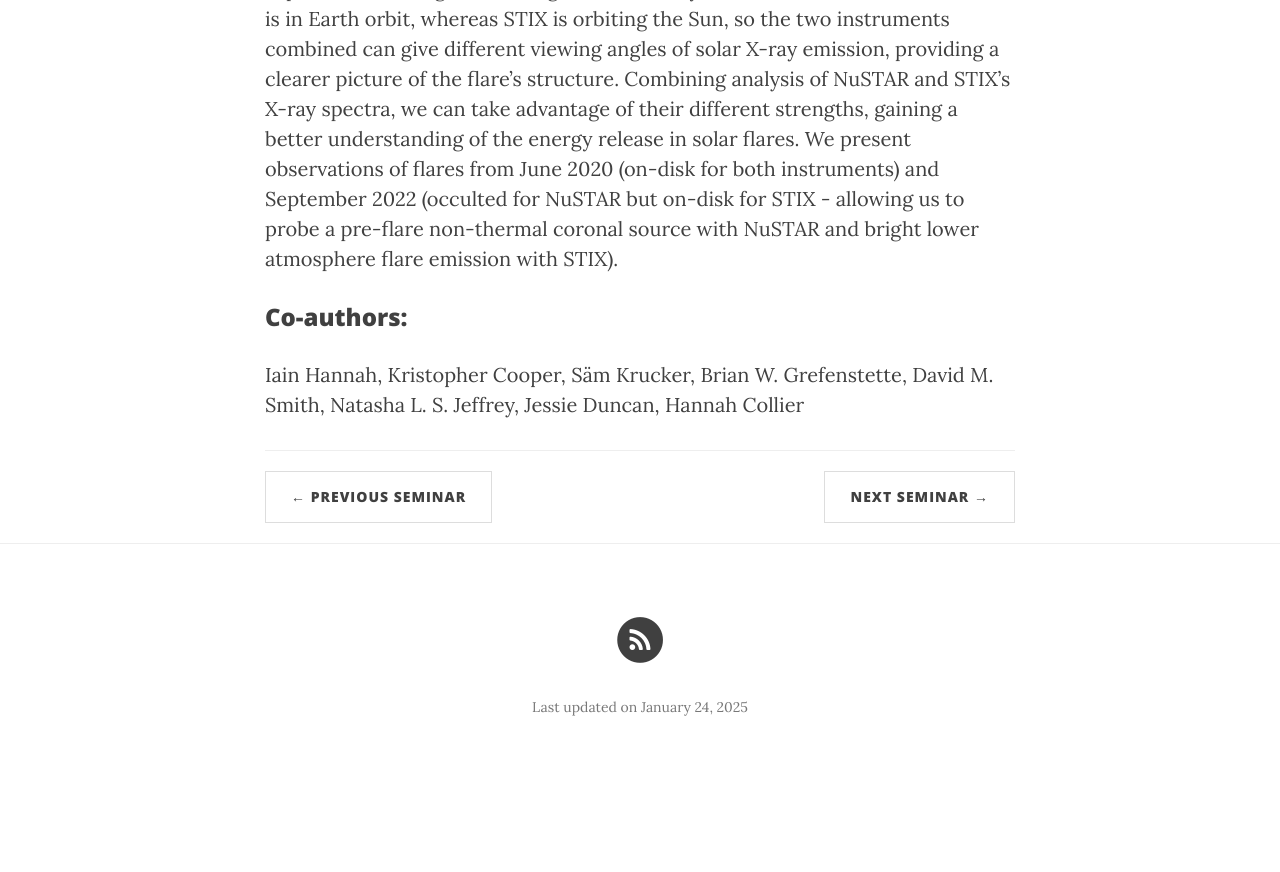
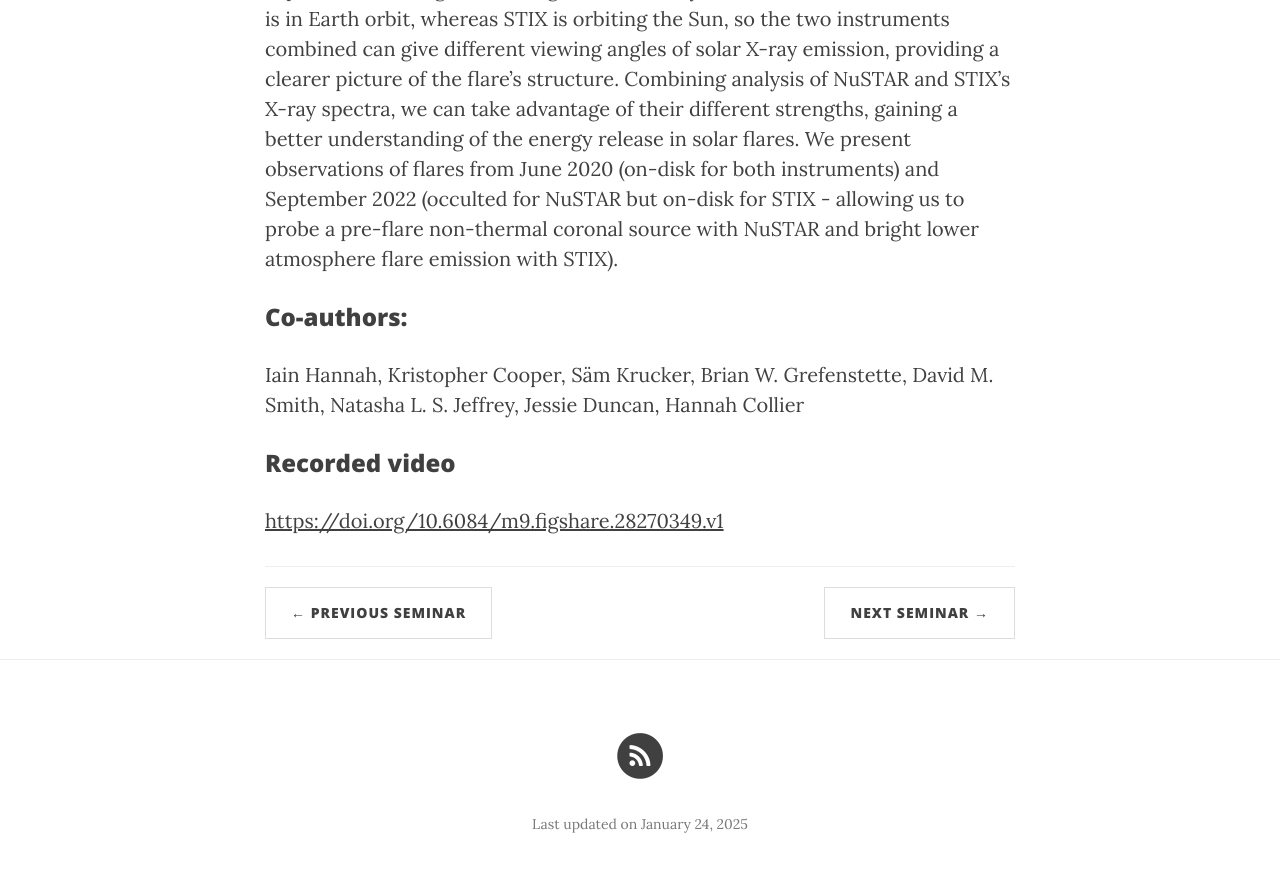
Before and after one commit to ITA-Solar/espos, a Jekyll site: the page built from _posts/2024-11-14-Bajnokova.md, in a window 1280 px wide and 900 px high, scrolled down 1075 px. Shown: the top 872 px of the window. Built offline with Jekyll 4.4.1, drawn with Linux system fonts in a browser that asks for light colours; nearby versions of some CDN libraries; before the commit the page ends 1858 px from its top, so only the background shows below that.

Commit message:
Update 2024-11-14-Bajnokova.md

```diff
--- a/_posts/2024-11-14-Bajnokova.md
+++ b/_posts/2024-11-14-Bajnokova.md
@@ -13,3 +13,6 @@ Small solar flares, or microflares (GOES B class and fainter), are frequent burs
 
 ### Co-authors:
 Iain Hannah, Kristopher Cooper, Säm Krucker, Brian W. Grefenstette, David M. Smith, Natasha L. S. Jeffrey, Jessie Duncan, Hannah Collier
+
+### Recorded video
+[https://doi.org/10.6084/m9.figshare.28270349.v1](https://doi.org/10.6084/m9.figshare.28270349.v1)
```
